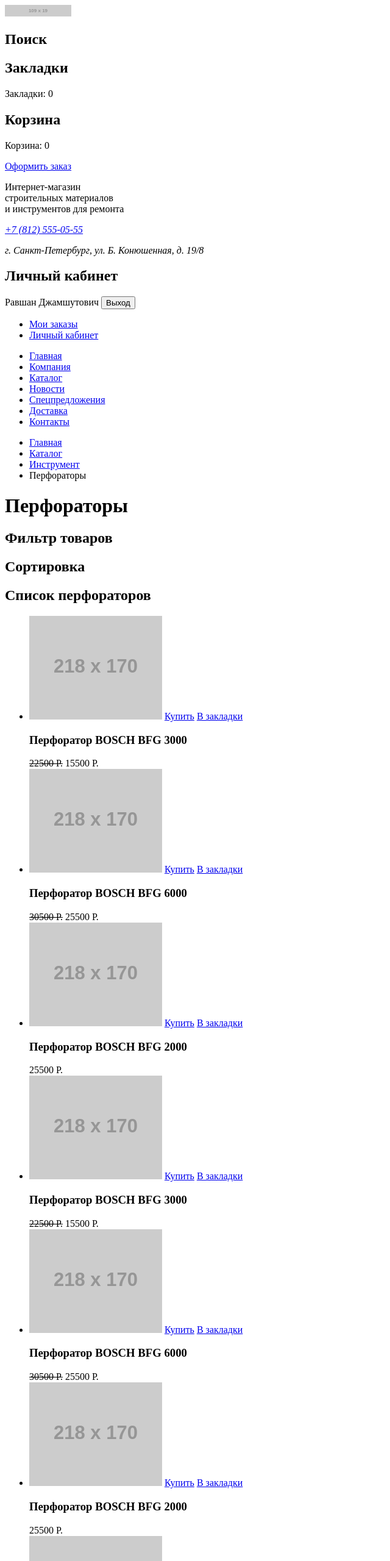
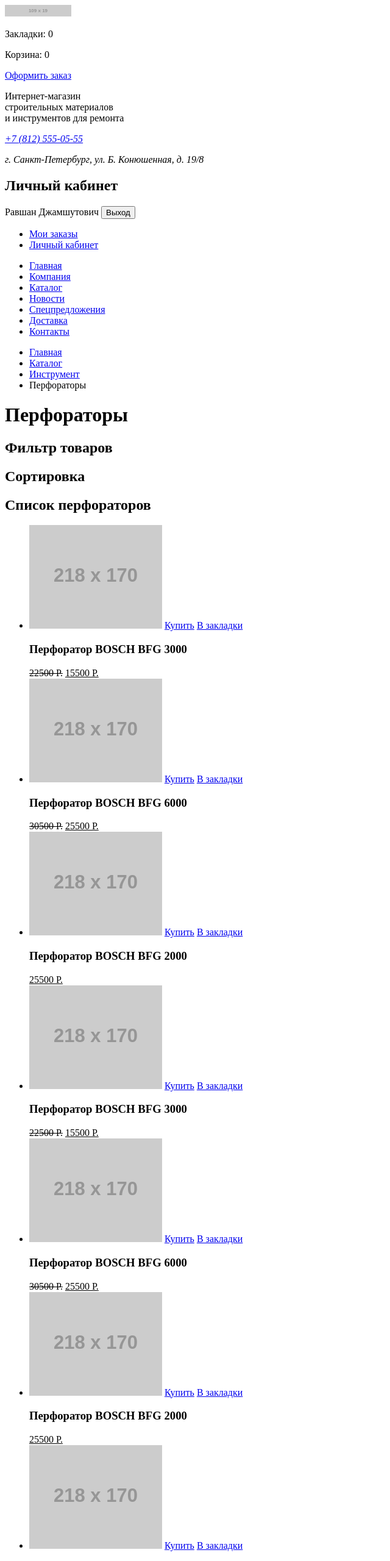
Before and after one commit to cybranker/66791-technomart-27, a plain HTML site: page catalog.html in a window 1280 px wide. Shown: the top 2560 px of the page at 61% size, without its empty margins (0-640 px from the left). Drawn offline with Linux system fonts and the light colour scheme; placeholder pictures from the web are drawn by us.

Commit message:
Исправление главной навигации и разметка блоков: Корзина, Закладки и Поиск. Добавление разметки блока с добавлением товара на странице каталог.

```diff
--- a/catalog.html
+++ b/catalog.html
@@ -6,27 +6,23 @@
   </head>
   <body>
     <header>
-      <nav>
       <div>
-          <a>
+        <a href="index.html">
           <img src="https://via.placeholder.com/109x19" width="109" height="19" alt="Логотип интернет-магазина строительных материалов и инструментов для ремонта «Техномарт»">
         </a>
 
-          <section>
-            <h2>Поиск</h2>
-            <!-- Здесь будет форма -->
-          </section>
+        <div>
+          <!-- Здесь будет форма поиска -->
+        </div>
 
-          <section>
-            <h2>Закладки</h2>
+        <div>
           <p>Закладки: <span>0</span></p>
-          </section>
+        </div>
 
-          <section>
-            <h2>Корзина</h2>
+        <div>
           <p>Корзина: <span>0</span></p>
           <a href="#">Оформить заказ</a>
-          </section>
+        </div>
       </div>
 
       <p>
@@ -53,6 +49,7 @@
         </ul>
       </section>
 
+      <nav>
         <ul>
           <li><a href="index.html">Главная</a></li>
           <li><a href="#">Компания</a></li>
@@ -98,7 +95,7 @@
             <h3>Перфоратор BOSCH BFG 3000</h3>
             <div>
               <del>22500 Р.</del>
-              <span>15500 Р.</span>
+              <ins>15500 Р.</ins>
             </div>
           </li>
           <li>
@@ -110,7 +107,7 @@
             <h3>Перфоратор BOSCH BFG 6000</h3>
             <div>
               <del>30500 Р.</del>
-              <span>25500 Р.</span>
+              <ins>25500 Р.</ins>
             </div>
           </li>
           <li>
@@ -121,7 +118,7 @@
             </div>
             <h3>Перфоратор BOSCH BFG 2000</h3>
             <div>
-              <span>25500 Р.</span>
+              <ins>25500 Р.</ins>
             </div>
           </li>
           <li>
@@ -133,7 +130,7 @@
             <h3>Перфоратор BOSCH BFG 3000</h3>
             <div>
               <del>22500 Р.</del>
-              <span>15500 Р.</span>
+              <ins>15500 Р.</ins>
             </div>
           </li>
           <li>
@@ -145,7 +142,7 @@
             <h3>Перфоратор BOSCH BFG 6000</h3>
             <div>
               <del>30500 Р.</del>
-              <span>25500 Р.</span>
+              <ins>25500 Р.</ins>
             </div>
           </li>
           <li>
@@ -156,7 +153,7 @@
             </div>
             <h3>Перфоратор BOSCH BFG 2000</h3>
             <div>
-              <span>25500 Р.</span>
+              <ins>25500 Р.</ins>
             </div>
           </li>
           <li>
@@ -168,7 +165,7 @@
             <h3>Перфоратор BOSCH BFG 3000</h3>
             <div>
               <del>22500 Р.</del>
-              <span>15500 Р.</span>
+              <ins>15500 Р.</ins>
             </div>
           </li>
           <li>
@@ -180,7 +177,7 @@
             <h3>Перфоратор BOSCH BFG 6000</h3>
             <div>
               <del>30500 Р.</del>
-              <span>25500 Р.</span>
+              <ins>25500 Р.</ins>
             </div>
           </li>
           <li>
@@ -191,7 +188,7 @@
             </div>
             <h3>Перфоратор BOSCH BFG 2000</h3>
             <div>
-              <span>25500 Р.</span>
+              <ins>25500 Р.</ins>
             </div>
           </li>
         </ul>
@@ -200,7 +197,7 @@
 
     <footer>
       <nav>
-        <a href="index.html">
+        <a>
           <img src="https://via.placeholder.com/138x23" width="138" height="23" alt="Логотип интернет-магазина строительных материалов и инструментов для ремонта «Техномарт»">
         </a>
         <p>
@@ -240,5 +237,16 @@
         <a href="https://htmlacademy.ru/intensive/htmlcss">htmlacademy.ru</a>
       </p>
     </footer>
+
+    <section>
+      <h2>Товар добавлен в корзину!</h2>
+
+      <ul>
+        <li><a href="#">Оформить заказ</a></li>
+        <li><button type="button">Продолжить покупки</button></li>
+      </ul>
+
+      <button type="button">Закрыть</button>
+    </section>
   </body>
 </html>
```
Also changed, not shown: index.html (+9 -12 lines). Lines whose indentation alone changed are shown as unchanged.
